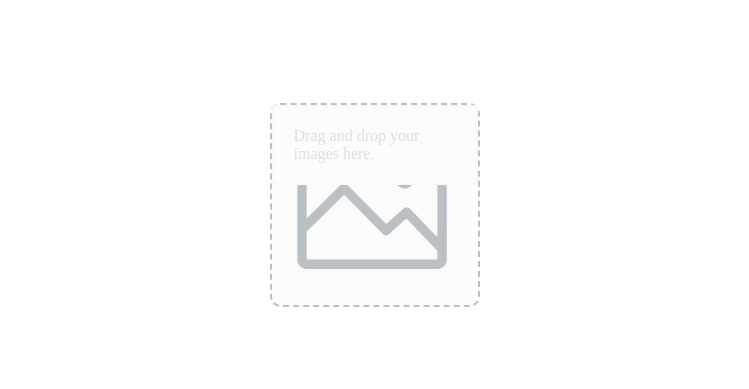
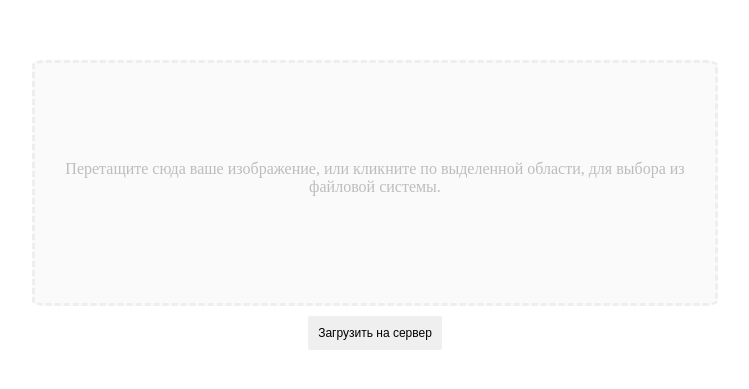
Before and after one commit to Mirnyjj/image_upload_widget, a React (Vite) app: page / in a window 1280 px wide. Shown: the part 195-584 px from the top of the page, without its empty margins (265-1014 px from the left). Built offline with nearby package versions, Linux system fonts and the light colour scheme.

Commit message:
реализовано получение base64 из изображения

```diff
--- a/src/App.tsx
+++ b/src/App.tsx
@@ -1,18 +1,34 @@
-// import {useState} from 'react';
+import {useState, useTransition} from 'react';
 import DropzoneComponent from './components/Upload';
 import './styles.css';
-// import img from './assets/no-img.webp';
 
 function App() {
-  // const [count, setCount] = useState(0);
+  const [base64Img, setBase64Img] = useState<string | ArrayBuffer>('');
+  const [error, setError] = useState('');
+  const [isPending, startTransition] = useTransition();
+  const handleSubmit = (formData: string | ArrayBuffer) => {
+    if (typeof formData === 'string')
+      startTransition(async () => {
+        // const resolve = () => setTimeout(() => console.log(formData), 1000);
 
+        const responce = await fetch('http://localhost:5173/' + formData);
+        // const responce = await new Promise(resolve);
+        if (responce.status >= 400) {
+          setError('Ошибка отправки данных, попробуйте позже.');
+          return;
+        }
+      });
+  };
+
+  //  const resolve = () => setTimeout(() => console.log(formData), 1000);
+  //     const error = await new Promise(resolve);
   return (
     <section className='section'>
-      <div className='borderImg'>
-        <div className='App'>
-          <DropzoneComponent />
-        </div>
-      </div>
+      <DropzoneComponent setBase64Img={setBase64Img} />
+      <button onClick={() => handleSubmit(base64Img)} type='submit' disabled={isPending}>
+        Загрузить на сервер
+      </button>
+      {error && <p style={{color: 'red'}}>{error}</p>}
     </section>
   );
 }
--- a/src/components/Upload.tsx
+++ b/src/components/Upload.tsx
@@ -3,11 +3,11 @@ import {useDropzone} from 'react-dropzone';
 
 const baseStyle = {
   display: 'flex',
-
+  flexDirection: 'column' as const,
+  justifyContent: 'center',
+  gap: '10px',
   alignItems: 'center',
   padding: '20px',
-  borderWidth: 2,
-  borderRadius: 2,
   borderColor: '#eeeeee',
   borderStyle: 'dashed',
   backgroundColor: '#fafafa',
@@ -27,10 +27,19 @@ const rejectStyle = {
   borderColor: '#ff1744',
 };
 
-function DropzoneComponent() {
-  const [files, setFiles] = useState<File[]>([]);
+interface FilePrev extends File {
+  preview: string;
+}
 
-  const onDrop = useCallback((acceptedFiles: File[]) => {
+function DropzoneComponent({
+  setBase64Img,
+}: {
+  setBase64Img: React.Dispatch<React.SetStateAction<string | ArrayBuffer>>;
+}) {
+  const [files, setFiles] = useState<FilePrev[]>([]);
+
+  const onDrop = useCallback(
+    <T extends File>(acceptedFiles: T[]) => {
       setFiles(
         acceptedFiles.map(file =>
           Object.assign(file, {
@@ -38,13 +47,25 @@ function DropzoneComponent() {
           }),
         ),
       );
-  }, []);
+      const file = acceptedFiles.find(f => f);
+      const reader = new FileReader();
+      if (file) reader.readAsDataURL(file);
+      reader.onload = () => {
+        console.log({
+          src: file,
+          data: reader.result,
+        });
+        if (reader?.result) setBase64Img(reader.result);
+      };
+    },
+    [setBase64Img],
+  );
 
   const {getRootProps, getInputProps, isDragActive, isDragAccept, isDragReject} =
     useDropzone({
       onDrop,
       accept: {
-        image: ['jpeg', 'png'],
+        'image/*': ['.png', '.jpg', '.jpeg'],
       },
     });
 
@@ -59,12 +80,26 @@ function DropzoneComponent() {
   );
 
   const thumbs = files.map(file => (
-    <div key={file.name}>
-      <img src={file.preview} alt={file.name} />
-    </div>
+    <img key={file.name} src={file.preview} alt={file.name} className='imgStyle' />
   ));
-  console.log(thumbs);
+  console.log(files);
 
+  const imageUrlToBase64 = async (url: string) => {
+    try {
+      const response = await fetch(url);
+      const blob = await response.blob();
+
+      return new Promise((resolve, reject) => {
+        const reader = new FileReader();
+        reader.onloadend = () => resolve(reader.result);
+        reader.onerror = reject;
+        reader.readAsDataURL(blob);
+      });
+    } catch (error) {
+      console.error('Error converting image URL to Base64:', error);
+      return null;
+    }
+  };
   // clean up
   useEffect(
     () => () => {
@@ -73,14 +108,21 @@ function DropzoneComponent() {
     [files],
   );
 
+  useEffect(() => {
+    if (files[0]?.preview.length !== 0) {
+      imageUrlToBase64(files[0]?.preview);
+    }
+  }, [files]);
+
   return (
-    <section>
-      <div {...getRootProps({style})}>
-        <input {...getInputProps()} />
-        <div>Drag and drop your images here.</div>
+    <div {...getRootProps({style})} className='imgStyle'>
+      <input {...getInputProps()} name='img-data' />
+      <div style={{textAlign: 'center'}}>
+        Перетащите сюда вашe изображениe, или кликните по выделенной области, для выбора
+        из файловой системы.
       </div>
-      <aside>{thumbs}</aside>
-    </section>
+      <aside className='contentCenter'>{thumbs}</aside>
+    </div>
   );
 }
 
--- a/src/styles.css
+++ b/src/styles.css
@@ -2,22 +2,28 @@
     display: flex;
     align-items: center;
     justify-content: center;
+    flex-direction: column;
+    gap: 10px;
     width: auto;
     height: auto;
 }
-
-.borderImg {
-    max-width: 80%;
+.imgStyle {
+border-radius: 2%;
+  max-width: 80%;
     max-height: 80%;
     min-width: 200px;
     min-height: 200px;
-    border-radius: 5%;
-    border: 2px dashed grey;
-    background-image: url("./assets/no-img.webp");
-    background-size: contain;
-    background-repeat: no-repeat;
-    opacity: 0.5;
 }
-img {
-border-radius: 5%;
+
+.contentCenter {
+  display: flex; align-items: center; justify-content: center;
 }
+
+button {
+  text-align: center;
+  font-size: 12px;
+  font-weight: 400;
+  padding: 10px;
+  border-radius: 2px;
+  border: none;
+}
```
Lines whose indentation alone changed are shown as unchanged.
